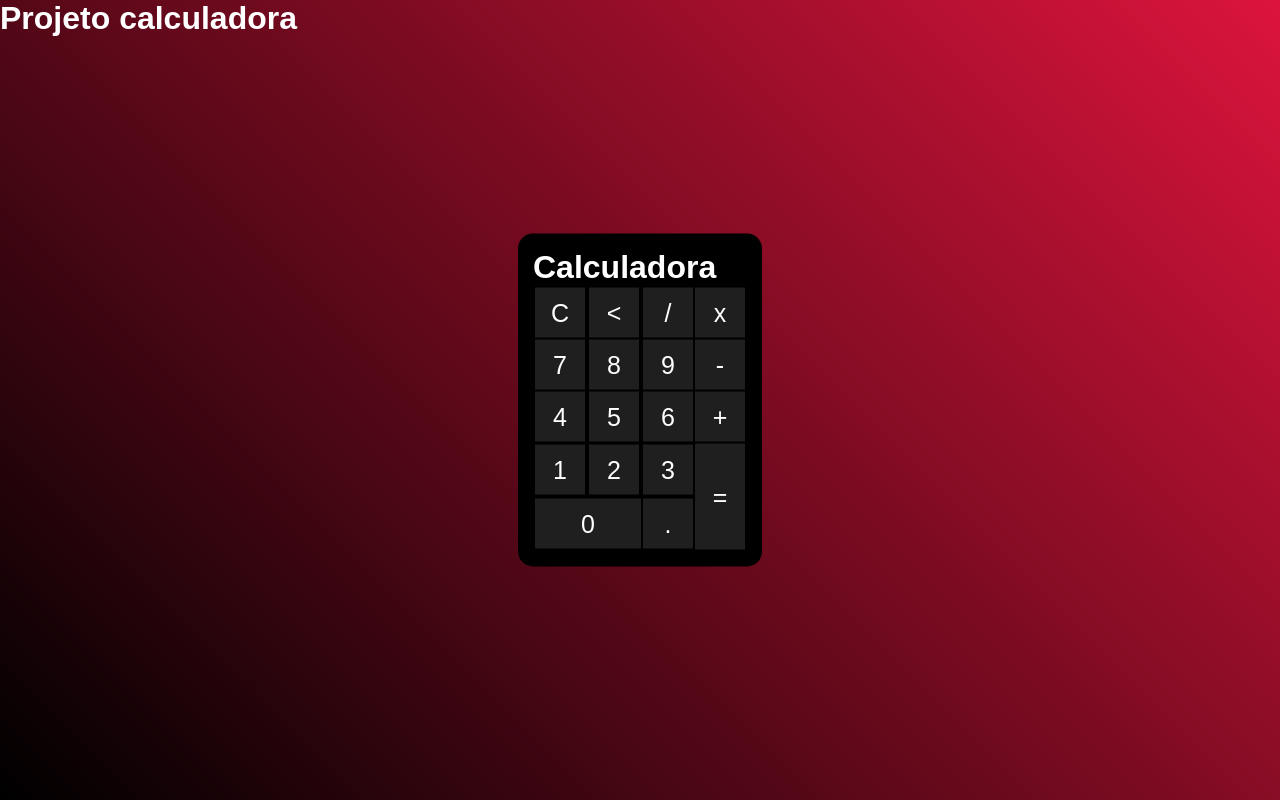
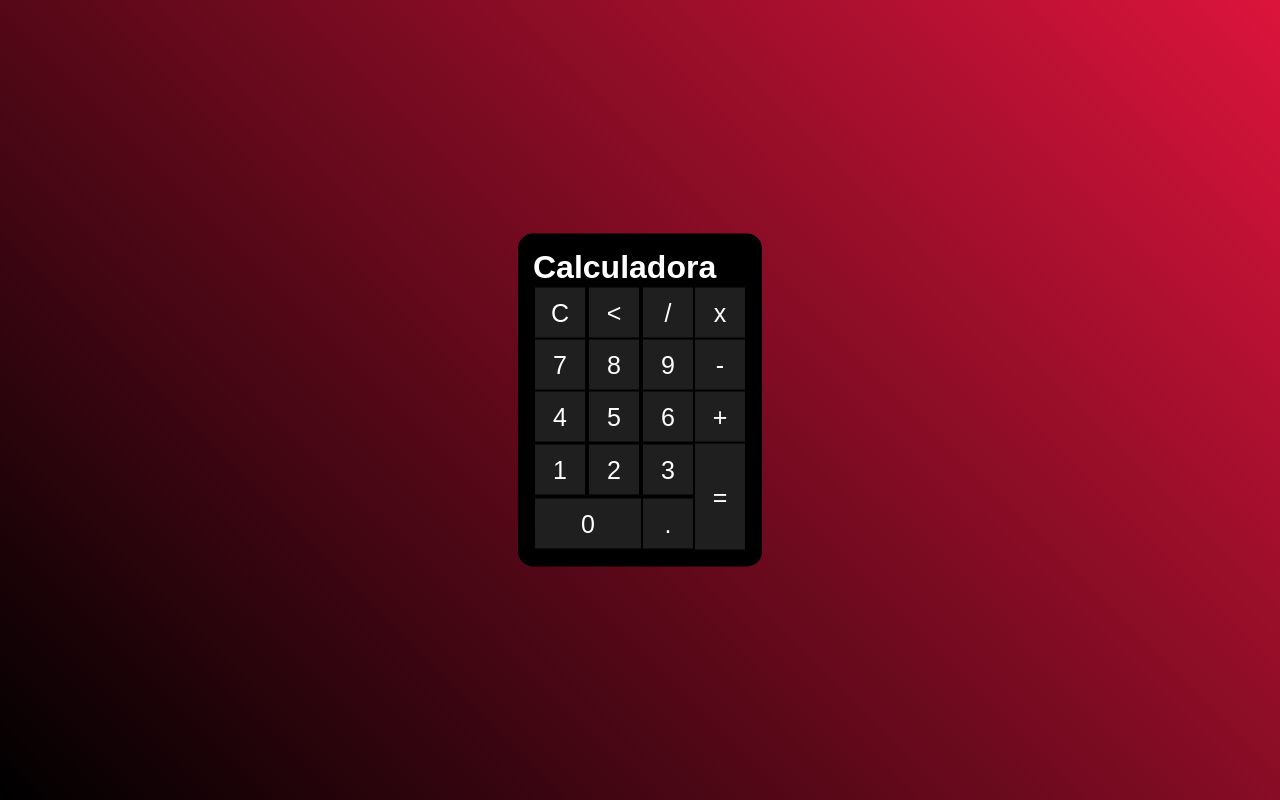
Before and after one commit to Aristoteles-Barbosa/Calculadora, a plain HTML site: page index.html in a window 1280 px wide. Drawn offline with Linux system fonts and the light colour scheme.

```diff
--- a/index.html
+++ b/index.html
@@ -9,7 +9,7 @@
 </head>
 <body>
     <div class="fundo">
-       <h1>Projeto calculadora</h1>
+       <!-- <h1>Projeto calculadora</h1> -->
         <div class="calculadora">
             <h1>Calculadora</h1>
         <p id="resultado"></p>
```
